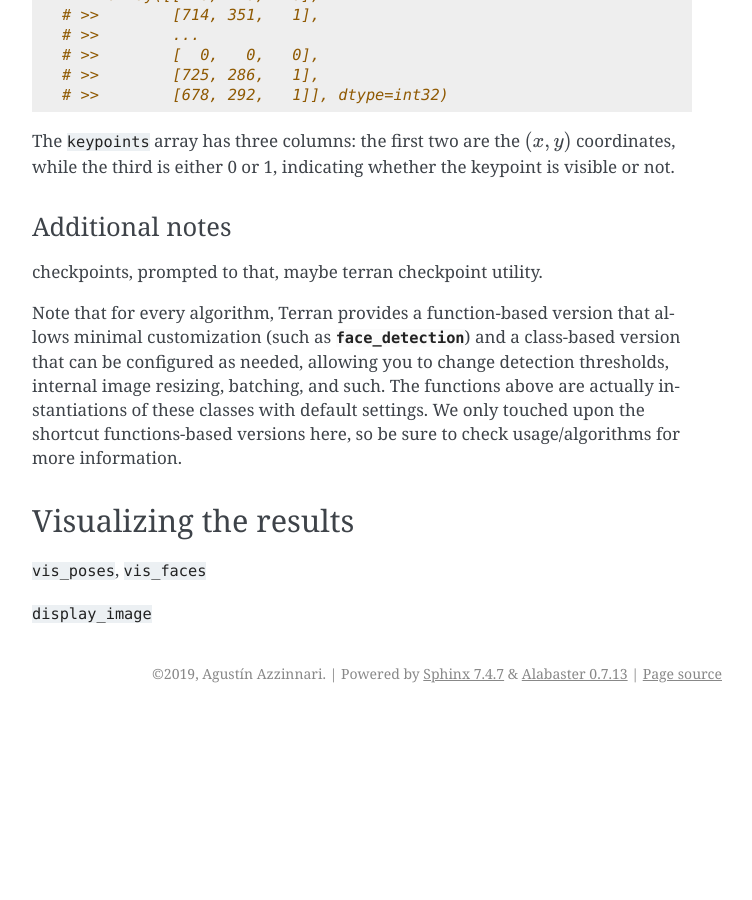
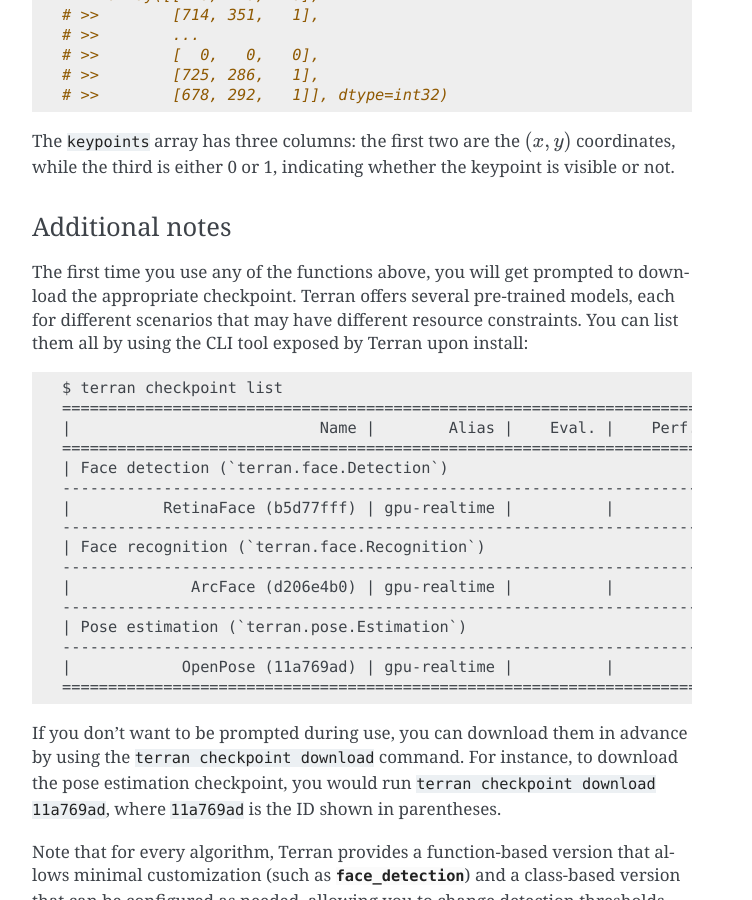
Before and after one commit to terran-project/terran, a Sphinx documentation site: the page built from docs/usage/quickstart.rst, in a window 1280 px wide and 900 px high, scrolled down 5658 px. Shown: the whole window, without its empty margins (388-1140 px from the left). Built offline with Sphinx 7.4.7, drawn with Linux system fonts in a browser that asks for light colours; pages that are not in the unit, such as notebooks, are missing from menus; before the commit the page ends 6371 px from its top, so only the background shows below that.

Commit message:
Finishing notes for the algorithms section

```diff
--- a/docs/usage/quickstart.rst
+++ b/docs/usage/quickstart.rst
@@ -273,7 +273,31 @@
 Additional notes
 ^^^^^^^^^^^^^^^^
 
-checkpoints, prompted to that, maybe terran checkpoint utility.
+The first time you use any of the functions above, you will get prompted to download the
+appropriate checkpoint. Terran offers several pre-trained models, each for different scenarios that
+may have different resource constraints. You can list them all by using the CLI tool exposed by
+Terran upon install::
+
+    $ terran checkpoint list
+    ========================================================================================
+    |                           Name |        Alias |    Eval. |    Perf. |         Status |
+    ========================================================================================
+    | Face detection (`terran.face.Detection`)                                             |
+    ----------------------------------------------------------------------------------------
+    |          RetinaFace (b5d77fff) | gpu-realtime |          |          |     DOWNLOADED |
+    ----------------------------------------------------------------------------------------
+    | Face recognition (`terran.face.Recognition`)                                         |
+    ----------------------------------------------------------------------------------------
+    |             ArcFace (d206e4b0) | gpu-realtime |          |          |     DOWNLOADED |
+    ----------------------------------------------------------------------------------------
+    | Pose estimation (`terran.pose.Estimation`)                                           |
+    ----------------------------------------------------------------------------------------
+    |            OpenPose (11a769ad) | gpu-realtime |          |          | NOT_DOWNLOADED |
+    ========================================================================================
+
+If you don't want to be prompted during use, you can download them in advance by using the ``terran
+checkpoint download`` command. For instance, to download the pose estimation checkpoint, you would
+run ``terran checkpoint download 11a769ad``, where ``11a769ad`` is the ID shown in parentheses.
 
 Note that for every algorithm, Terran provides a function-based version that allows minimal
 customization (such as :func:`face_detection <terran.face.detection.face_detection>`) and a
```
